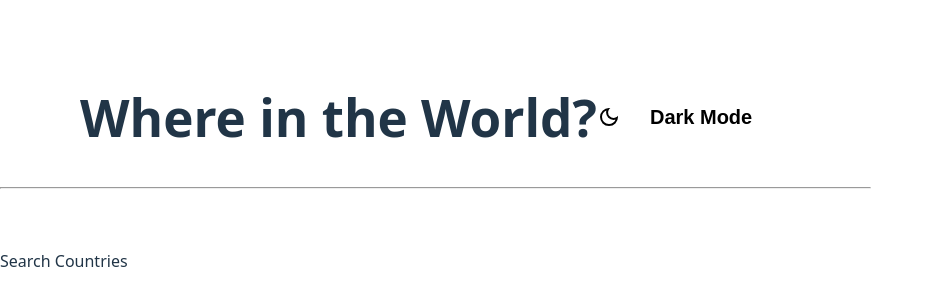
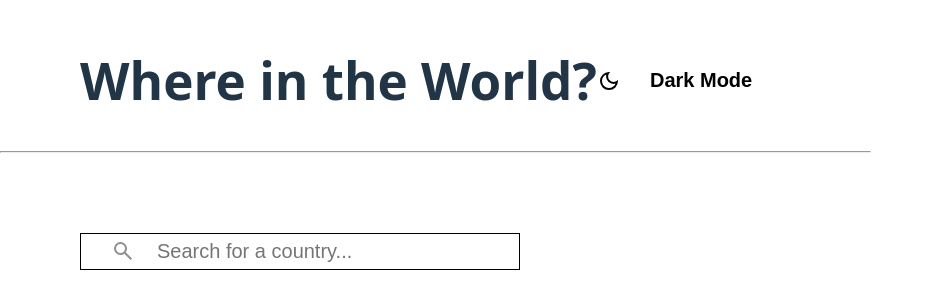
Before and after one commit to ScriptMang/project-rest-countries-v2, a React (Vite) app: page / in a window 1280 px wide. Shown: the part 208-516 px from the top of the page, without its empty margins (0-934 px from the left). Built offline with nearby package versions, Linux system fonts and the light colour scheme; no server answers.

Commit message:
Add search field to search-countries component

```diff
--- a/src/components/SearchCountries/SearchCountries.jsx
+++ b/src/components/SearchCountries/SearchCountries.jsx
@@ -1,8 +1,13 @@
+import searchIconLight from '../../assets/search-light-icon.svg'
+
 function SearchCountries(){
     return (
-    <>
-    <p>Search Countries</p>
-    </>
+    <div id="countrySearchContainer">
+        <div id="searchContainer">
+            <img src={searchIconLight} id= "searchIcon" alt=" light mode magnifying glass" />
+            <input type="text" id="countryInput" placeholder="Search for a country..." />
+        </div>
+    </div>
     )
 }
 
```
